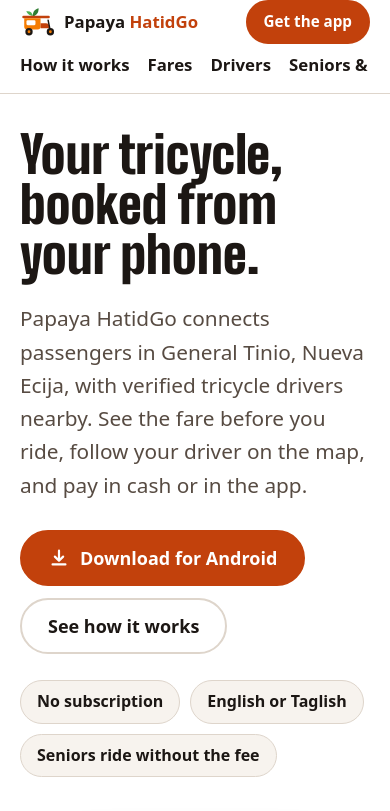
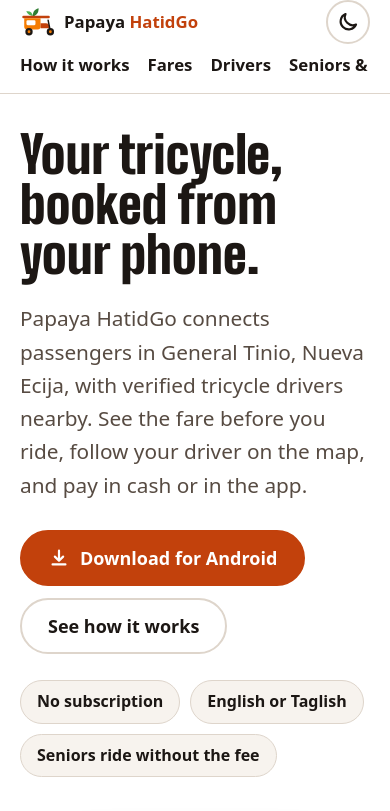
Before and after one commit to Dosss42/papaya-hatidgo-website, a plain HTML site: page index.html in a window 390 px wide. Shown: the top 811 px of the page. Drawn offline with Linux system fonts and the light colour scheme; a web font is replaced by a local one.

Commit message:
Dark/light switch moved to the header (sun/moon button)

```diff
--- a/index.html
+++ b/index.html
@@ -96,9 +96,10 @@
   nav.links a { color: var(--ink); text-decoration: none; font-weight: 700; font-size: 1.05rem; padding: 8px 0; }
   nav.links a:hover { color: var(--papaya); text-decoration: underline; }
   header.top .btn { min-height: 48px; padding: 0 20px; font-size: 1rem; }
+  header.top .theme { margin-left: 4px; }
   @media (max-width: 860px) {
     header.top .wrap { flex-wrap: wrap; gap: 0 16px; padding-bottom: 6px; }
-    header.top .btn { margin-left: auto; }
+    header.top .theme { margin-left: auto; }
     nav.links { order: 3; width: 100%; margin: 0; overflow-x: auto; gap: 18px; scrollbar-width: none; }
     nav.links a { white-space: nowrap; }
   }
@@ -106,6 +107,8 @@
     .brand { font-size: 1.05rem; gap: 8px; }
     .brand img { width: 36px; }
     header.top .btn { min-height: 44px; padding: 0 16px; font-size: .95rem; }
+    header.top .theme { width: 44px; height: 44px; }
+    header.top .btn { display: none; } /* the hero's Download button is right below */
   }
 
   /* ------------------------------------------------------------ hero */
@@ -258,7 +261,17 @@
   footer { border-top: 1px solid var(--line); padding: 32px 0 44px; color: var(--ink-soft); font-size: 1rem; }
   footer .wrap { display: flex; flex-wrap: wrap; gap: 12px 28px; align-items: center; justify-content: space-between; }
   footer p { margin: 0; }
-  .theme { background: none; border: 2px solid var(--line); color: var(--ink); border-radius: 999px; min-height: 44px; padding: 0 18px; font: 700 1rem var(--body); cursor: pointer; }
+  .theme {
+    display: inline-grid; place-items: center; flex: none;
+    width: 48px; height: 48px; padding: 0;
+    background: none; border: 2px solid var(--line); border-radius: 50%;
+    color: var(--ink); cursor: pointer;
+  }
+  .theme:hover { border-color: var(--ink); }
+  .theme svg { width: 24px; height: 24px; }
+  .theme .sun { display: none; }
+  .theme[aria-pressed="true"] .sun { display: block; }
+  .theme[aria-pressed="true"] .moon { display: none; }
 </style>
 </head>
 <body>
@@ -274,6 +287,10 @@
       <a href="#discounts">Seniors &amp; students</a>
       <a href="#toda">TODA &amp; LGU</a>
     </nav>
+    <button type="button" class="theme" id="theme" aria-pressed="false" aria-label="Dark mode">
+      <svg class="moon" viewBox="0 0 24 24" aria-hidden="true"><path d="M20 14.5A8 8 0 0 1 9.5 4a8 8 0 1 0 10.5 10.5Z" fill="none" stroke="currentColor" stroke-width="2.2" stroke-linejoin="round"/></svg>
+      <svg class="sun" viewBox="0 0 24 24" aria-hidden="true"><circle cx="12" cy="12" r="4.5" fill="none" stroke="currentColor" stroke-width="2.2"/><path d="M12 2.5v2.5M12 19v2.5M2.5 12H5M19 12h2.5M5.3 5.3l1.8 1.8M16.9 16.9l1.8 1.8M5.3 18.7l1.8-1.8M16.9 7.1l1.8-1.8" stroke="currentColor" stroke-width="2.2" stroke-linecap="round"/></svg>
+    </button>
     <a class="btn" href="#get">Get the app</a>
   </div>
 </header>
@@ -511,7 +528,6 @@
 <footer>
   <div class="wrap">
     <p>Papaya HatidGo: tricycle rides in General Tinio, Nueva Ecija. A BSIT project.</p>
-    <button type="button" class="theme" id="theme" aria-pressed="false">Dark mode</button>
   </div>
 </footer>
 
@@ -525,7 +541,8 @@
     if (saved === 'light' || saved === 'dark') root.dataset.theme = saved;
     const isDark = () => root.dataset.theme ? root.dataset.theme === 'dark' : matchMedia('(prefers-color-scheme: dark)').matches;
     const label = () => {
-      button.textContent = isDark() ? 'Light mode' : 'Dark mode';
+      button.setAttribute('aria-label', isDark() ? 'Light mode' : 'Dark mode');
+      button.title = isDark() ? 'Light mode' : 'Dark mode';
       button.setAttribute('aria-pressed', String(isDark()));
     };
     label();
```
